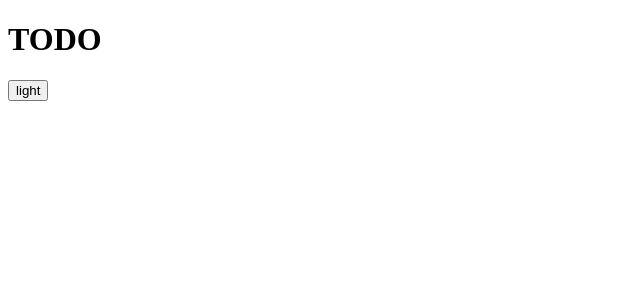
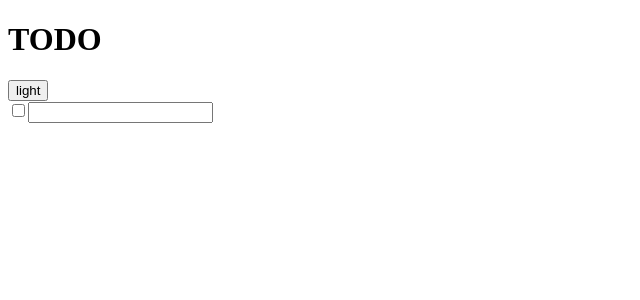
Before and after one commit to JorgeAMendoza/react-to-do, a React (Create React App) app: page / in a window 1280 px wide. Shown: the top 300 px of the page, without its empty margins (0-640 px from the left). Built offline with nearby package versions, Linux system fonts and the light colour scheme.

Commit message:
create structure of the main todo app along with html structure of the new todo

```diff
--- a/src/App.tsx
+++ b/src/App.tsx
@@ -1,9 +1,14 @@
 import { Header } from './components/Header/Header';
+import { TodoList } from './components/TodoList/TodoList';
 import React from 'react';
 
 function App() {
   return (
-    <Header/>
+    <>
+      <Header/>
+      <TodoList/>
+    </>
+
   );
 }
 
--- /dev/null
+++ b/src/components/TodoList/NewTask/NewTask.tsx
@@ -0,0 +1,13 @@
+export const NewTask = () => {
+    return (<div>
+        <form>
+            <label htmlFor="Task Status">
+                <input type="checkbox" name="taskStatus"/>
+            </label>
+
+            <label htmlFor="New Task Text">
+                <input type="text" name="taskInfo"/>
+            </label>
+        </form>
+    </div>)
+}
--- /dev/null
+++ b/src/components/TodoList/TodoList.tsx
@@ -0,0 +1,7 @@
+import { NewTask } from "./NewTask/NewTask"
+
+export const TodoList = () =>{
+    return (<main>
+        <NewTask/>
+    </main>)
+}
```
